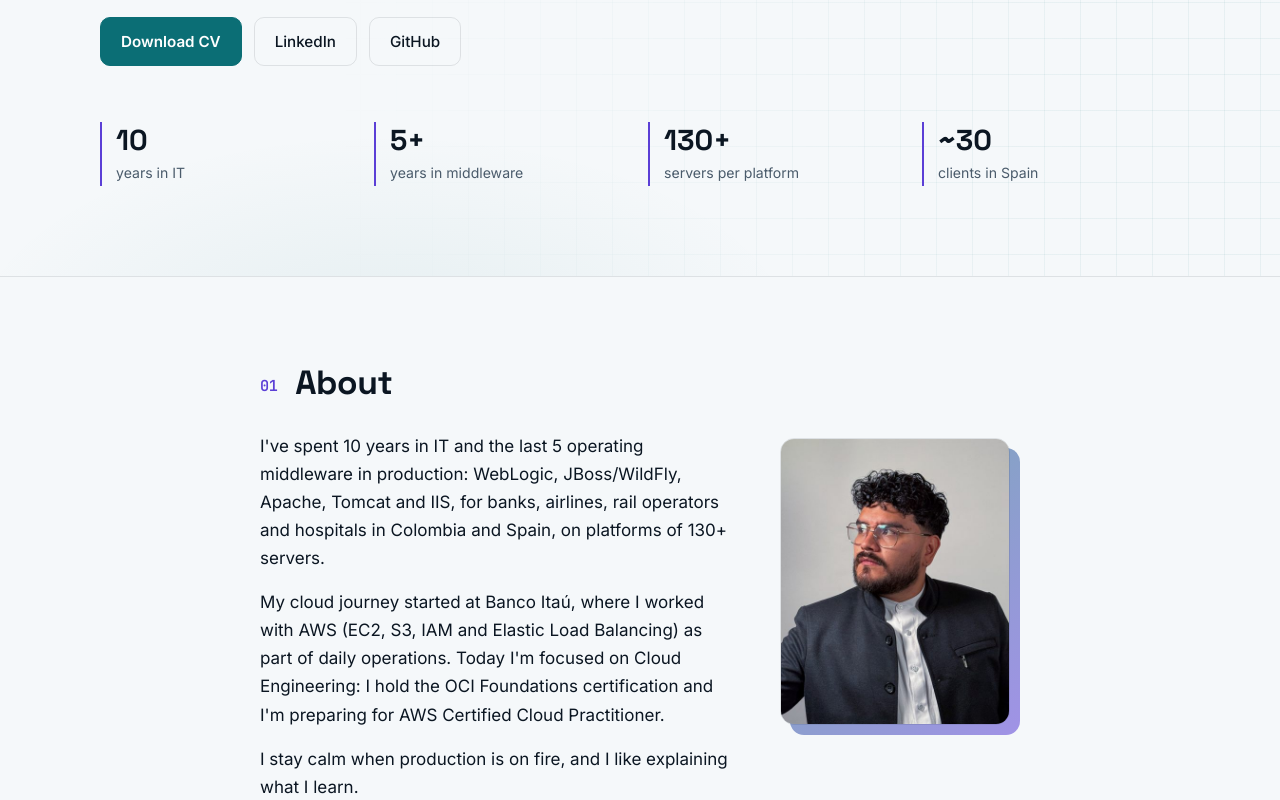
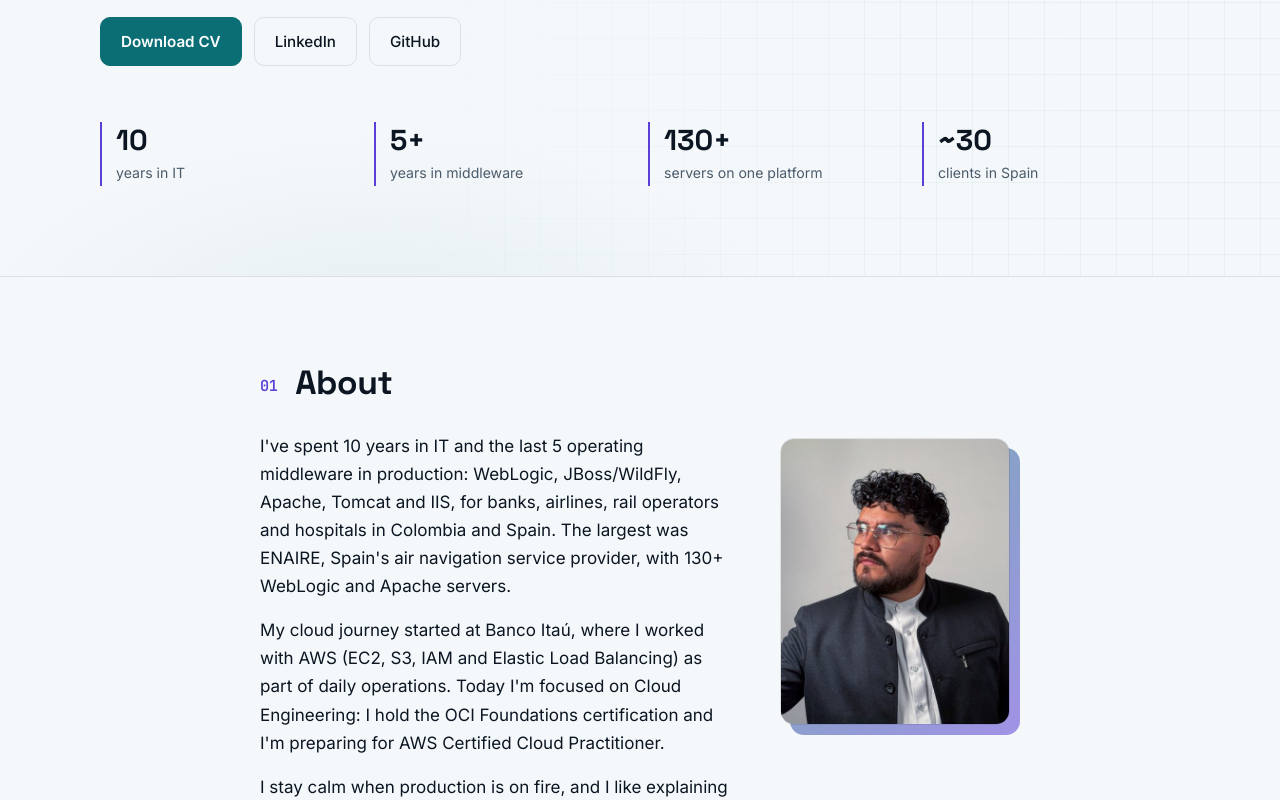
Before and after one commit to zebas404/sebastianavila.cloud, a plain HTML site: page index.html in a window 1280 px wide. Shown: the part 455-1255 px from the top of the page. Drawn offline with Linux system fonts and the light colour scheme.

Commit message:
Clarify that the 130+ servers platform is ENAIRE (Spain)

```diff
--- a/index.html
+++ b/index.html
@@ -4,7 +4,7 @@
   <meta charset="utf-8">
   <meta name="viewport" content="width=device-width, initial-scale=1">
   <title>Sebastian Avila · Middleware → Cloud Engineer (AWS)</title>
-  <meta name="description" content="Middleware Administrator with 5+ years running business-critical platforms of 130+ servers for banking, transport and healthcare, now moving them to AWS.">
+  <meta name="description" content="Middleware Administrator with 5+ years running business-critical platforms for banking, transport and healthcare in Colombia and Spain, now moving them to AWS.">
   <meta name="theme-color" content="#0B1622">
   <link rel="icon" href="favicon-32.png" type="image/png" sizes="32x32">
   <link rel="apple-touch-icon" href="apple-touch-icon.png">
@@ -65,7 +65,7 @@
         <ul class="stats" aria-label="Highlights">
           <li><strong>10</strong><span>years in IT</span></li>
           <li><strong>5+</strong><span>years in middleware</span></li>
-          <li><strong>130+</strong><span>servers per platform</span></li>
+          <li><strong>130+</strong><span>servers on one platform</span></li>
           <li><strong>~30</strong><span>clients in Spain</span></li>
         </ul>
       </div>
@@ -77,7 +77,7 @@
         <h2 class="h2"><span class="num">01</span> About</h2>
         <div class="about">
           <div class="about__text">
-            <p>I've spent 10 years in IT and the last 5 operating middleware in production: WebLogic, JBoss/WildFly, Apache, Tomcat and IIS, for banks, airlines, rail operators and hospitals in Colombia and Spain, on platforms of 130+ servers.</p>
+            <p>I've spent 10 years in IT and the last 5 operating middleware in production: WebLogic, JBoss/WildFly, Apache, Tomcat and IIS, for banks, airlines, rail operators and hospitals in Colombia and Spain. The largest was ENAIRE, Spain's air navigation service provider, with 130+ WebLogic and Apache servers.</p>
             <p>My cloud journey started at Banco Itaú, where I worked with AWS (EC2, S3, IAM and Elastic Load Balancing) as part of daily operations. Today I'm focused on Cloud Engineering: I hold the OCI Foundations certification and I'm preparing for AWS Certified Cloud Practitioner.</p>
             <p>I stay calm when production is on fire, and I like explaining what I learn.</p>
           </div>
```
